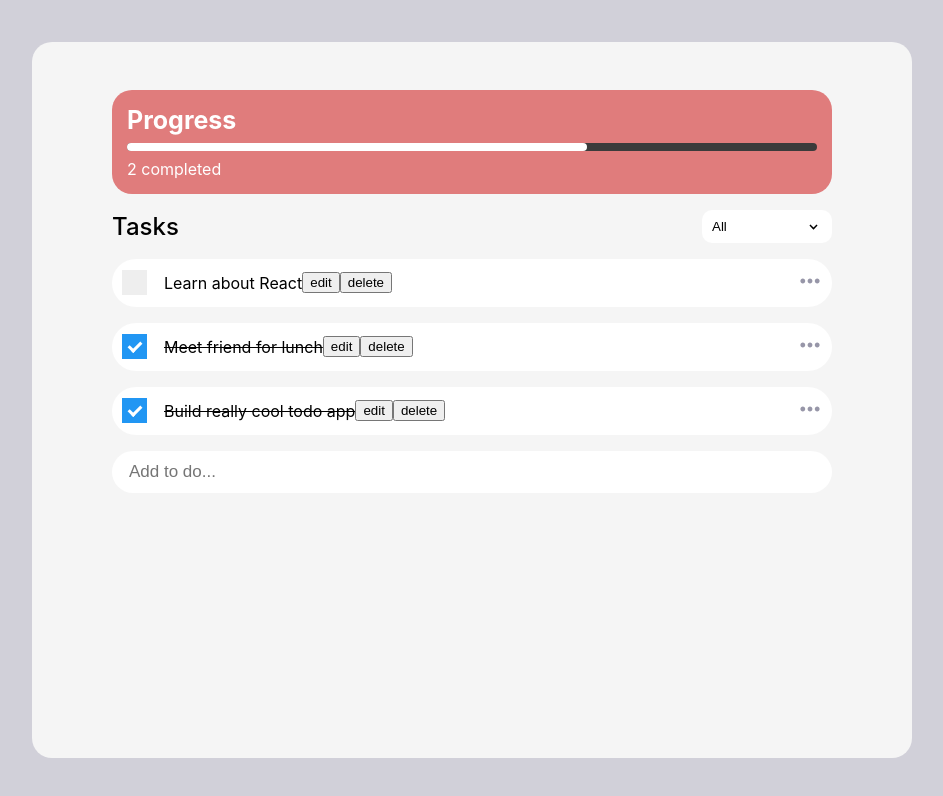
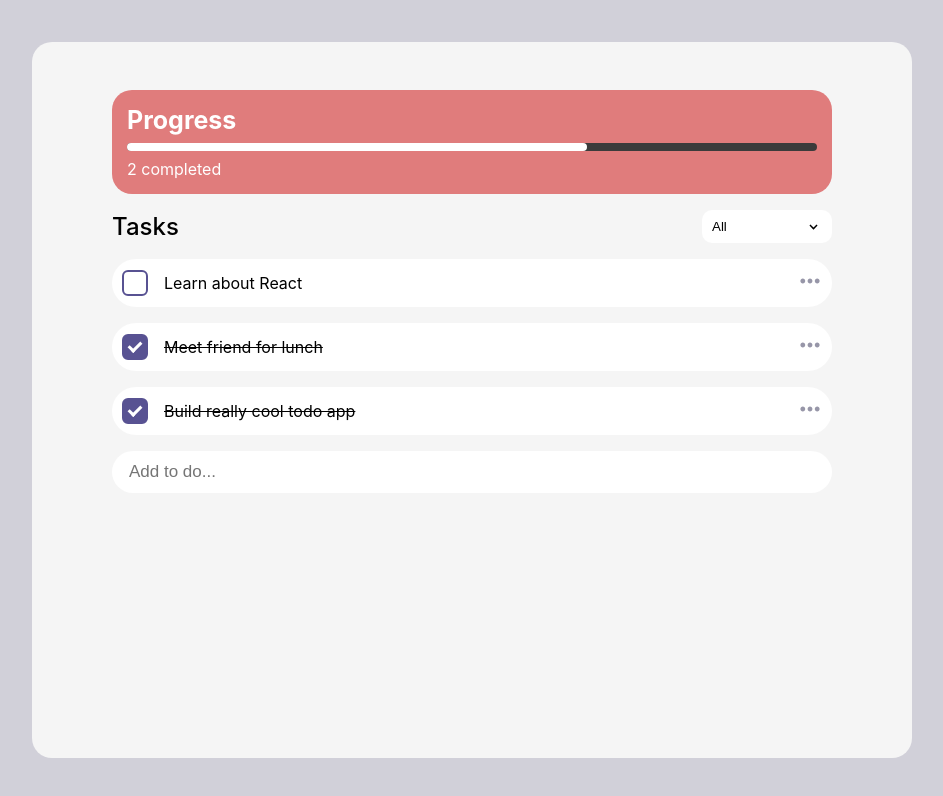
Before and after one commit to honmetha/data-wow-to-do-app, a React (Create React App) app: page / in a window 1280 px wide. Shown: the top 796 px of the page, without its empty margins (168-1111 px from the left). Built offline with nearby package versions, Linux system fonts and the light colour scheme.

Commit message:
[Updated] Update UI on Task

```diff
--- a/src/components/Task.js
+++ b/src/components/Task.js
@@ -1,4 +1,4 @@
-import React from "react";
+import React, { useState } from "react";
 import "./Task.scss";
 import EllipsisSVG from "../assets/EllipsisSVG";
 
@@ -14,6 +14,12 @@ const styles = {
 };
 
 const Task = ({ todo, index, editTodo, completeTodo, removeTodo }) => {
+  const [display, setDisplay] = useState(false);
+
+  const handleClick = () => {
+    setDisplay(!display);
+  };
+
   return (
     <div style={styles.main}>
       <label className="container">
@@ -27,10 +33,19 @@ const Task = ({ todo, index, editTodo, completeTodo, removeTodo }) => {
       <span style={{ textDecoration: todo.isCompleted ? "line-through" : "" }}>
         {todo.text}
       </span>
-      <button>edit</button>
-      <button onClick={() => removeTodo(index)}>delete</button>
-      <span style={{ marginLeft: "auto" }}>
+      <span
+        onClick={handleClick}
+        style={{ marginLeft: "auto" }}
+        className="dropdown"
+      >
         <EllipsisSVG />
+        <div
+          className="dropdown-content"
+          style={{ display: display ? "" : "none" }}
+        >
+          <div onClick={() => editTodo(index)}>edit</div>
+          <div onClick={() => removeTodo(index)}>delete</div>
+        </div>
       </span>
     </div>
   );
--- a/src/components/Task.scss
+++ b/src/components/Task.scss
@@ -22,9 +22,10 @@
   position: absolute;
   top: 0;
   left: 0;
-  height: 25px;
-  width: 25px;
-  background-color: #eee;
+  height: 22px;
+  width: 22px;
+  border: 2px solid #585292;
+  border-radius: 6px;
 }
 
 /* On mouse-over, add a grey background color */
@@ -34,7 +35,7 @@
 
 /* When the checkbox is checked, add a blue background */
 .container input:checked ~ .checkmark {
-  background-color: #2196F3;
+  background-color: #585292;
 }
 
 /* Create the checkmark/indicator (hidden when not checked) */
@@ -51,8 +52,8 @@
 
 /* Style the checkmark/indicator */
 .container .checkmark:after {
-  left: 9px;
-  top: 5px;
+  left: 7px;
+  top: 3px;
   width: 5px;
   height: 10px;
   border: solid white;
```
Also changed, not shown: 1 other file (tests, documents, lock files or other folders).
